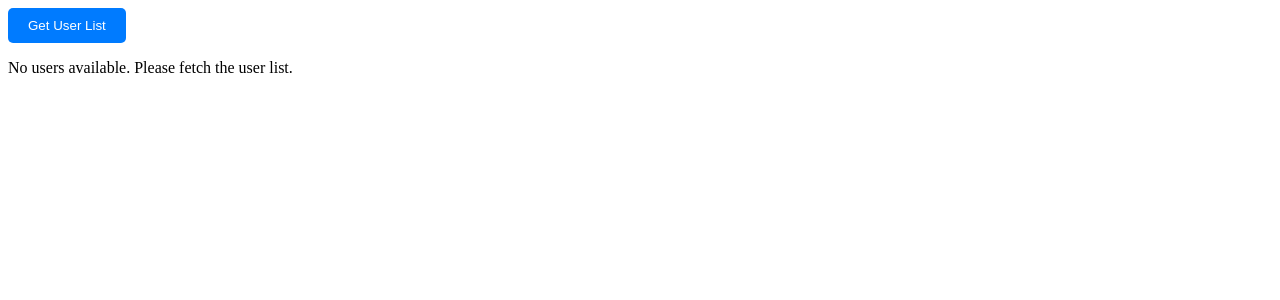
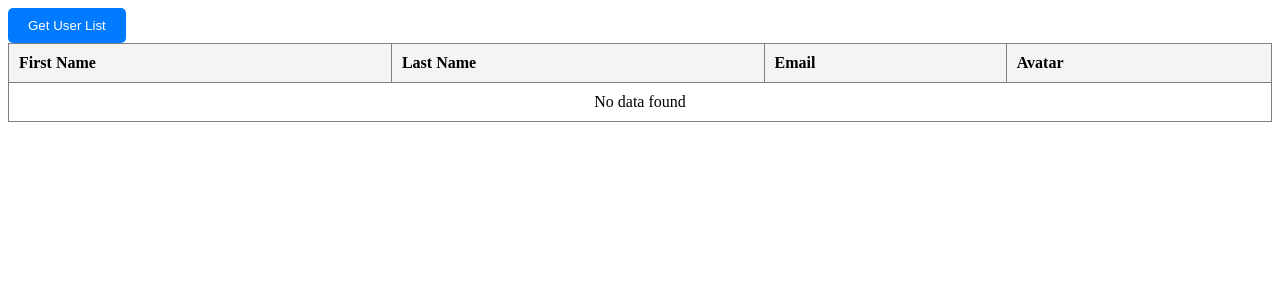
Before and after one commit to acciojob/fetch-users-Jpfpp12, a React app: page / in a window 1280 px wide. Shown: the top 300 px of the page. Built offline with nearby package versions, Linux system fonts and the light colour scheme.

Commit message:
{commit_message}

```diff
--- a/src/components/App.js
+++ b/src/components/App.js
@@ -32,10 +32,6 @@ const UserList = () => {
       </button>
       {loading && <p>Loading...</p>}
       {error && <p>{error}</p>}
-      {users.length === 0 && !loading && !error && (
-        <p>No users available. Please fetch the user list.</p>
-      )}
-      {users.length > 0 && !loading && !error && (
       <table border="1">
         <thead>
           <tr>
@@ -46,7 +42,8 @@ const UserList = () => {
           </tr>
         </thead>
         <tbody>
-            {users.map((user) => (
+          {users.length > 0 && !loading && !error ? (
+            users.map((user) => (
               <tr key={user.id}>
                 <td>{user.first_name}</td>
                 <td>{user.last_name}</td>
@@ -59,10 +56,16 @@ const UserList = () => {
                   />
                 </td>
               </tr>
-            ))}
+            ))
+          ) : (
+            <tr>
+              <td colSpan="4" style={{ textAlign: "center" }}>
+                {loading || error ? null : "No data found"}
+              </td>
+            </tr>
+          )}
         </tbody>
       </table>
-      )}
     </div>
   );
 };
```
Lines whose indentation alone changed are shown as unchanged.
